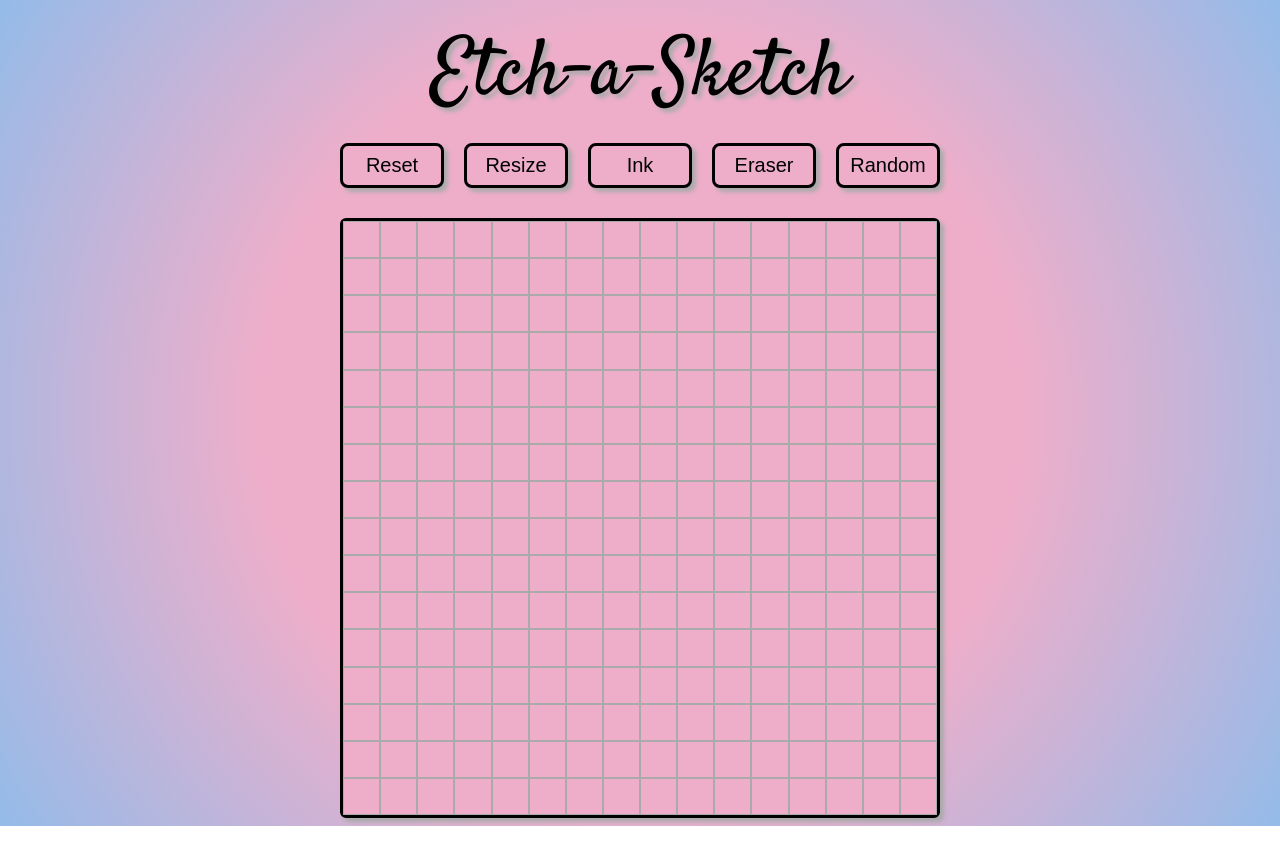
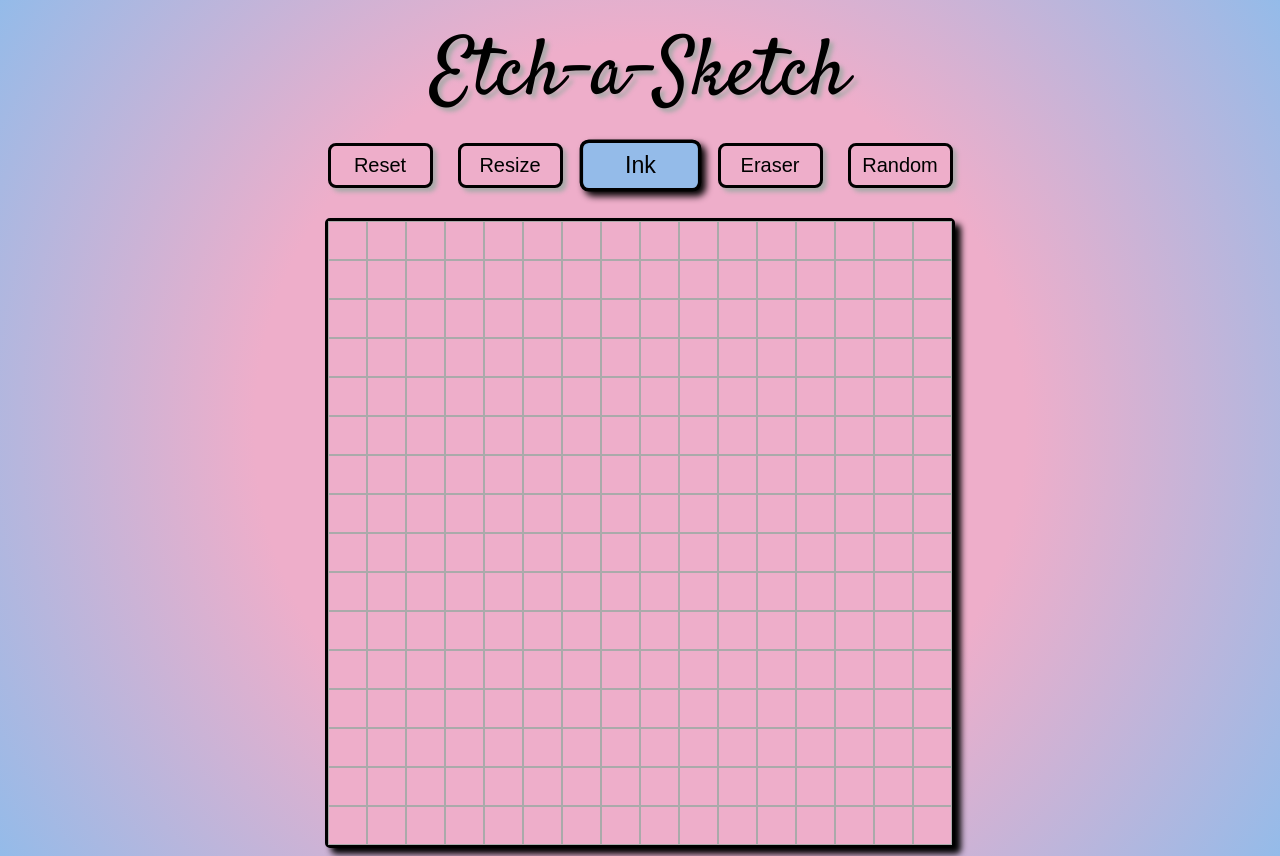
Before and after one commit to debanjankoley/Etch-a-Sketch, a plain HTML site: page index.html in a window 1280 px wide. Before the commit the page ends 826 px from the top, so only its background shows below. Drawn offline with Linux system fonts and the light colour scheme.

Commit message:
Add feature that shows what button is selected
This helps in making the page more user-friendly

```diff
--- a/index.html
+++ b/index.html
@@ -16,9 +16,9 @@
     <div class="selections">
         <button class="reset">Reset</button>
         <button class="user-input">Resize</button>
-        <button class="ink">Ink</button>
-        <button class="eraser">Eraser</button>
-        <button class="random">Random</button>
+        <button class="ink btn highlight">Ink</button>
+        <button class="eraser btn">Eraser</button>
+        <button class="random btn">Random</button>
     </div>
 
     <div class="container"></div>
--- a/main.js
+++ b/main.js
@@ -36,19 +36,19 @@ function hoverColors() {
 }
 hoverColors();
 
-const eraser = document.querySelector(".eraser");   // eraser selects white color
+const eraser = document.querySelector(".eraser");       // eraser selects white color
 eraser.addEventListener("click", () => {
     selectedColor = `rgb(238,174,202)`;
     hoverColors();
 });
 
-const ink = document.querySelector(".ink");          // ink selects black color
+const ink = document.querySelector(".ink");             // ink selects black color
 ink.addEventListener("click", () => {
     selectedColor = `rgb(0,0,0)`;
     hoverColors();
 });
 
-const random = document.querySelector(".random");             // random color
+const random = document.querySelector(".random");       // random color
 function randomNumber(number) {
     return Math.floor(Math.random() * (number + 1));
 }
@@ -74,7 +74,7 @@ function gettingInput(e) {
     if (isNaN(inputXaxis) || isNaN(inputYaxis) ||
         inputXaxis <= 0 || inputYaxis <= 0 ||
         inputXaxis > 100 || inputYaxis > 100) {
-        alert("Cancelled. Add a number between 1 to 100");
+        alert("Cancelled. Enter a number between 1 to 100 to resize");
     } else {
         while (container.firstChild) {
             container.removeChild(container.lastChild);
@@ -87,3 +87,12 @@ function gettingInput(e) {
     }
 }
 userInput.addEventListener("click", gettingInput);
+
+//  this section highlights the choosen button
+const highlightButton = document.querySelectorAll(".btn")
+highlightButton.forEach(button => button.addEventListener("click", (e) => {
+    for (i = 0; i < 3; i++) {
+        highlightButton[i].classList.remove("highlight");
+    };
+    e.target.classList.add("highlight");
+}))
--- a/style.css
+++ b/style.css
@@ -1,5 +1,8 @@
 * {
     box-sizing: border-box;
+}
+html {
+    font-size: 62.5%;
 }
 body {
     background: radial-gradient(circle, rgba(238,174,202,1) 50%, rgba(148,187,233,1) 100%);
@@ -9,13 +12,13 @@ body {
 .container {
     display: flex;
     flex-direction: column;
-    width: 600px;
-    height: 600px;
+    width: 630px;
+    height: 630px;
     border: 3px solid black;
     background-color: rgb(238,174,202);
-    border-radius: 6px;
+    border-radius: 5px;
     margin: 0 auto;
-    box-shadow: 4px 4px 4px #aaa;
+    box-shadow: 6px 6px 6px black;
     cursor: crosshair;
 }
 
@@ -31,7 +34,7 @@ body {
 
 .header {
     text-align: center;
-    font-size: 80px;
+    font-size: 8rem;
     font-family: 'Satisfy', cursive;
     padding: 10px;
     text-shadow: 4px 4px 4px #aaa;
@@ -40,18 +43,23 @@ body {
 .selections {
     display: flex;
     justify-content: center;
-    align-items: center;
     padding-bottom: 30px;
-    gap: 20px;
+    gap: 25px;
 }
 
 button {
-    width: 104px;
+    width: 105px;
     height: 45px;
     border-radius: 8px;
-    font-size: 20px;
+    font-size: 2rem;
     background-color: rgb(238,174,202);
     border: 3px solid black;
     cursor: pointer;
     box-shadow: 4px 4px 4px #aaa;
 }
+
+.highlight {
+    background-color: rgb(148,187,233);
+    scale: 1.16;
+    box-shadow: 4px 4px 6px black;
+}
```
